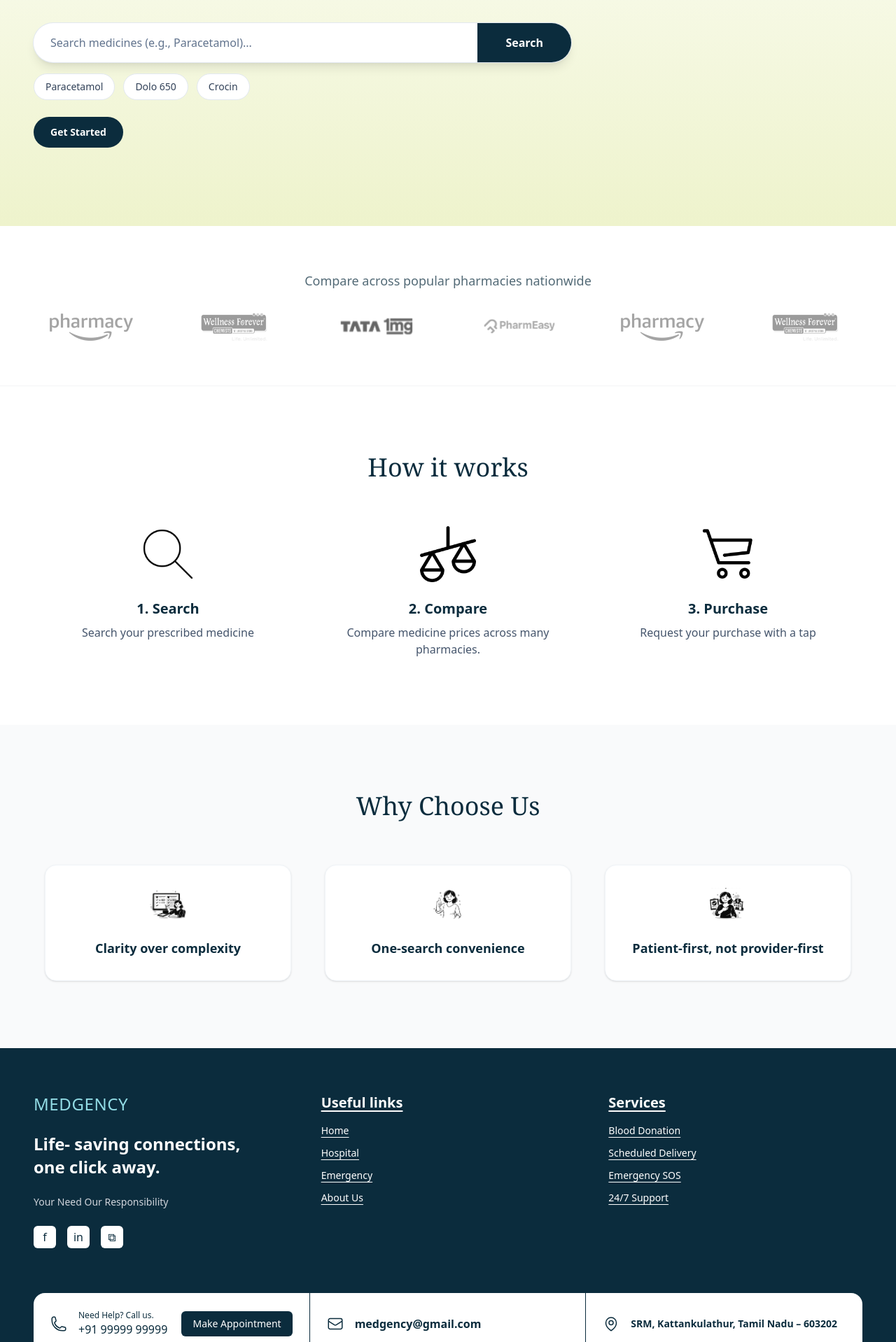
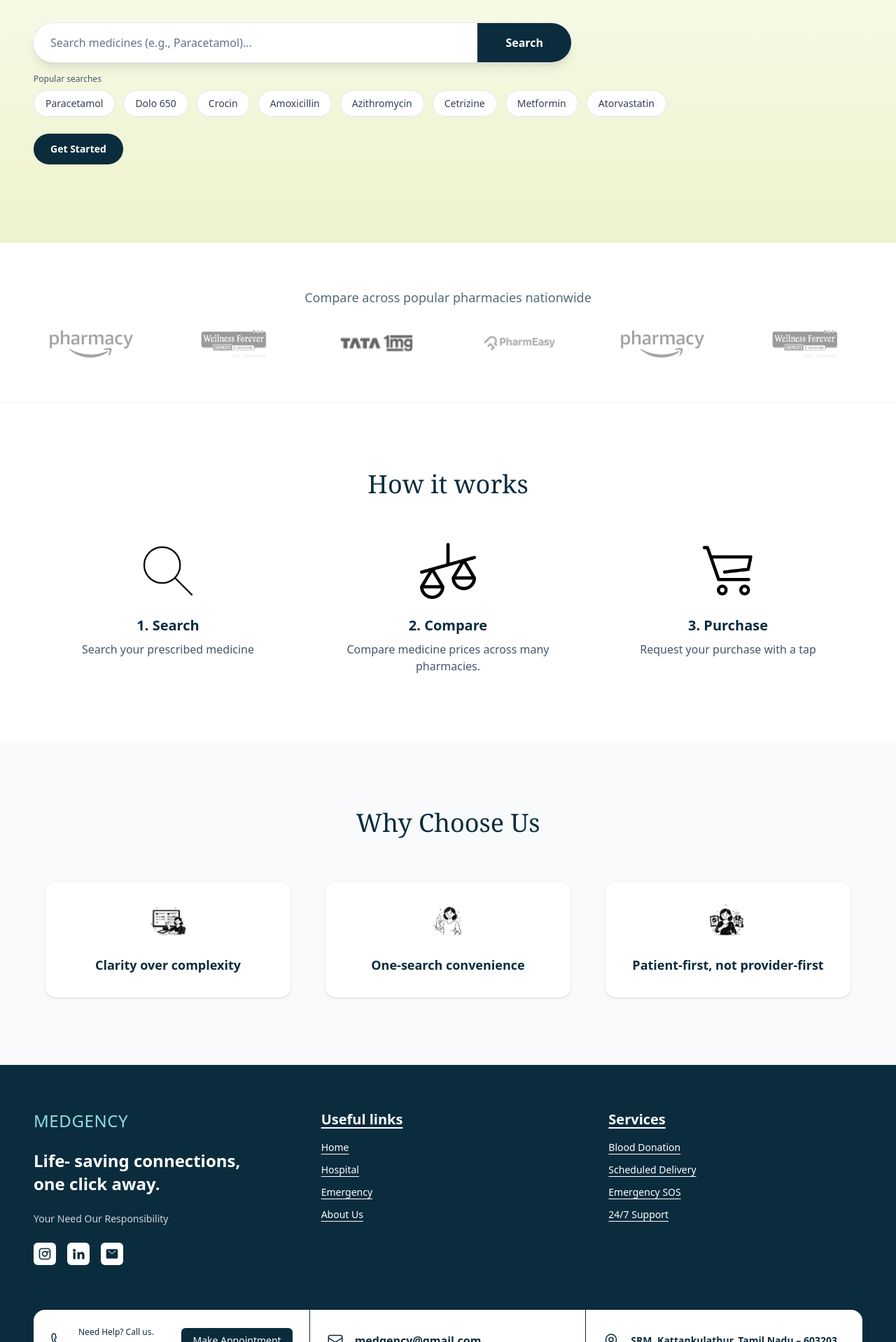
Before and after one commit to medgency3004-startup/launch-website, a Next.js app in the folder frontend/: page / in a window 1280 px wide. Shown: the part 442-2360 px from the top of the page at 70% size. Built offline with nearby package versions, Linux system fonts and the light colour scheme.

Commit message:
more changes

```diff
--- a/frontend/src/app/page.tsx
+++ b/frontend/src/app/page.tsx
@@ -81,8 +81,20 @@ export default function HomePage() {
             </button>
           </div>
 
-        <div className="mt-4 flex gap-2 sm:gap-3 flex-wrap">
-          {["Paracetamol", "Dolo 650", "Crocin"].map((q) => (
+        <div className="mt-4">
+          <div className="text-xs text-slate-600 mb-2">Popular searches</div>
+          <div className="overflow-x-auto [-ms-overflow-style:none] [scrollbar-width:none] [&::-webkit-scrollbar]:hidden">
+            <div className="inline-flex gap-2 sm:gap-3 whitespace-nowrap pr-2">
+              {[
+                "Paracetamol",
+                "Dolo 650",
+                "Crocin",
+                "Amoxicillin",
+                "Azithromycin",
+                "Cetrizine",
+                "Metformin",
+                "Atorvastatin",
+              ].map((q) => (
                 <button
                   key={q}
                   onClick={() => handleNavigate(`/search?q=${encodeURIComponent(q)}`)}
@@ -91,6 +103,8 @@ export default function HomePage() {
                   {q}
                 </button>
               ))}
+            </div>
+          </div>
         </div>
 
         {state.error && (
--- a/frontend/src/app/search/page.tsx
+++ b/frontend/src/app/search/page.tsx
@@ -81,6 +81,7 @@ function SearchContent() {
   const { state, setQuery, searchMedicines, clearSearch } = useMedicineSearch();
   const router = useRouter();
   const didInitialSearch = useRef(false);
+  const [showFilters, setShowFilters] = useState<boolean>(false);
   const [selectedProviders, setSelectedProviders] = useState<string[]>([]);
   const [minPrice, setMinPrice] = useState<string>("");
   const [maxPrice, setMaxPrice] = useState<string>("");
@@ -185,7 +186,7 @@ function SearchContent() {
 
       <div className="grid grid-cols-1 lg:grid-cols-[280px_1fr] gap-8">
         {/* Sidebar */}
-        <aside className="space-y-6">
+        <aside className={`space-y-6 ${showFilters ? "" : "hidden"} lg:block`}>
           <div className="rounded-2xl bg-white p-6 shadow-sm border border-slate-100">
             <div className="mb-4 font-bold text-slate-800 text-sm">Sort</div>
             <select
@@ -308,8 +309,16 @@ function SearchContent() {
             <div className="text-sm text-slate-600">
               {state.loading ? "Searching…" : `${displayedResults.length} offers`}
             </div>
-            <div className="text-xs text-slate-400">
-              {selectedProviders.length > 0 ? `Filtered by ${selectedProviders.length} providers` : "All providers"}
+            <div className="flex items-center gap-3">
+              <button
+                onClick={() => setShowFilters((v) => !v)}
+                className="lg:hidden rounded-md border border-slate-200 px-3 py-1 text-xs text-slate-700 hover:bg-slate-50"
+              >
+                {showFilters ? "Hide Filters" : "Show Filters"}
+              </button>
+              <div className="text-xs text-slate-400">
+                {selectedProviders.length > 0 ? `Filtered by ${selectedProviders.length} providers` : "All providers"}
+              </div>
             </div>
           </div>
 
--- a/frontend/src/components/Footer.tsx
+++ b/frontend/src/components/Footer.tsx
@@ -27,15 +27,21 @@ export default function Footer() {
 
           {/* SOCIAL ICONS */}
           <div className="flex gap-4">
-            <div className="w-8 h-8 bg-white text-[#0B2C3D] rounded-md flex items-center justify-center">
-              f
-            </div>
-            <div className="w-8 h-8 bg-white text-[#0B2C3D] rounded-md flex items-center justify-center">
-              in
-            </div>
-            <div className="w-8 h-8 bg-white text-[#0B2C3D] rounded-md flex items-center justify-center">
-              ⧉
-            </div>
+            <a href="#" className="w-8 h-8 bg-white text-[#0B2C3D] rounded-md flex items-center justify-center" aria-label="Instagram">
+              <svg viewBox="0 0 24 24" className="w-5 h-5" fill="currentColor">
+                <path d="M7 2h10a5 5 0 0 1 5 5v10a5 5 0 0 1-5 5H7a5 5 0 0 1-5-5V7a5 5 0 0 1 5-5zm0 2a3 3 0 0 0-3 3v10a3 3 0 0 0 3 3h10a3 3 0 0 0 3-3V7a3 3 0 0 0-3-3H7zm5 3a5 5 0 1 1 0 10 5 5 0 0 1 0-10zm0 2a3 3 0 1 0 0 6 3 3 0 0 0 0-6zm5.5-2a1.5 1.5 0 1 1 0 3 1.5 1.5 0 0 1 0-3z"/>
+              </svg>
+            </a>
+            <a href="#" className="w-8 h-8 bg-white text-[#0B2C3D] rounded-md flex items-center justify-center" aria-label="LinkedIn">
+              <svg viewBox="0 0 24 24" className="w-5 h-5" fill="currentColor">
+                <path d="M4.98 3.5a2.5 2.5 0 1 1 0 5 2.5 2.5 0 0 1 0-5zM3 8.98h4v12H3v-12zm7 0h3.8v1.65h.05c.53-1 1.82-2.06 3.75-2.06 4.01 0 4.75 2.64 4.75 6.08v6.33h-4v-5.61c0-1.34-.02-3.06-1.87-3.06-1.88 0-2.17 1.47-2.17 2.96v5.71h-4v-12z"/>
+              </svg>
+            </a>
+            <a href="mailto:medgency@gmail.com" className="w-8 h-8 bg-white text-[#0B2C3D] rounded-md flex items-center justify-center" aria-label="Gmail">
+              <svg viewBox="0 0 24 24" className="w-5 h-5" fill="currentColor">
+                <path d="M20 4H4a2 2 0 0 0-2 2v12a2 2 0 0 0 2 2h16a2 2 0 0 0 2-2V6a2 2 0 0 0-2-2zm-1.4 3.25-6.6 4.95-6.6-4.95V6l6.6 4.95L18.6 6v1.25z"/>
+              </svg>
+            </a>
           </div>
         </div>
 
@@ -93,7 +99,7 @@ export default function Footer() {
             <PhoneIcon className="w-6 h-6" />
             <div>
               <p className="text-xs">Need Help? Call us.</p>
-              <p className="font-normal">+91 99999 99999</p>
+              <p className="font-normal">+91 6355841543</p>
             </div>
             <button className="ml-auto bg-[#0B2C3D] text-white px-4 py-2 rounded-md text-sm">
               Make Appointment
@@ -112,7 +118,7 @@ export default function Footer() {
           <div className="flex items-center gap-4 p-6">
             <MapPinIcon className="w-6 h-6" />
             <p className="font-semibold text-sm">
-              SRM, Kattankulathur, Tamil Nadu – 603202
+              SRM, Kattankulathur, Tamil Nadu – 603203
             </p>
           </div>
         </div>
--- a/frontend/src/components/Navbar.tsx
+++ b/frontend/src/components/Navbar.tsx
@@ -3,8 +3,10 @@
 import Image from "next/image";
 import Link from "next/link";
 import logo from "../../assets/images/logo.png";
+import { useState } from "react";
 
 export default function Navbar() {
+  const [open, setOpen] = useState(false);
   const scrollToHowItWorks = () => {
     const section = document.getElementById("how-it-works");
     section?.scrollIntoView({ behavior: "smooth" });
@@ -45,15 +47,32 @@ export default function Navbar() {
               Get Started
             </Link>
           </div>
-          <div className="md:hidden">
+          <div className="md:hidden flex items-center gap-3">
             <Link
               href="/search"
               className="inline-flex items-center rounded-full bg-[#0B2C3D] text-white px-4 py-2 text-sm font-semibold hover:bg-[#163a4d] transition-colors"
             >
               Search
             </Link>
+            <button
+              aria-label="Menu"
+              onClick={() => setOpen((v) => !v)}
+              className="rounded-md border border-slate-200 px-3 py-2 text-[#003554]"
+            >
+              Menu
+            </button>
           </div>
         </div>
+        {open && (
+          <div className="md:hidden px-4 pb-4 flex flex-col gap-2">
+            <Link href="/" className="text-[#003554] text-sm font-medium">
+              About Us
+            </Link>
+            <button onClick={scrollToHowItWorks} className="text-[#003554] text-sm font-medium text-left">
+              Help
+            </button>
+          </div>
+        )}
       </div>
     </nav>
   );
```
Lines whose indentation alone changed are shown as unchanged.
